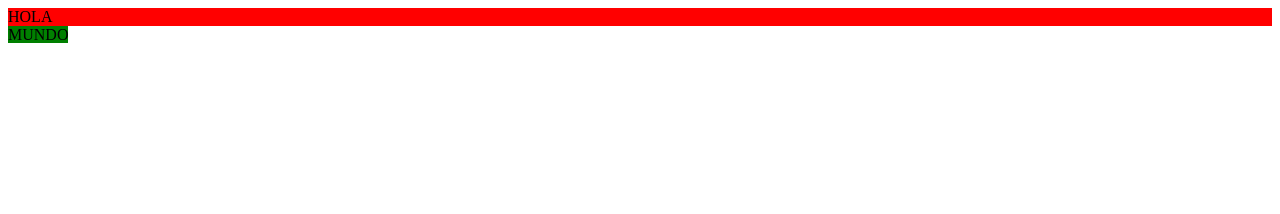
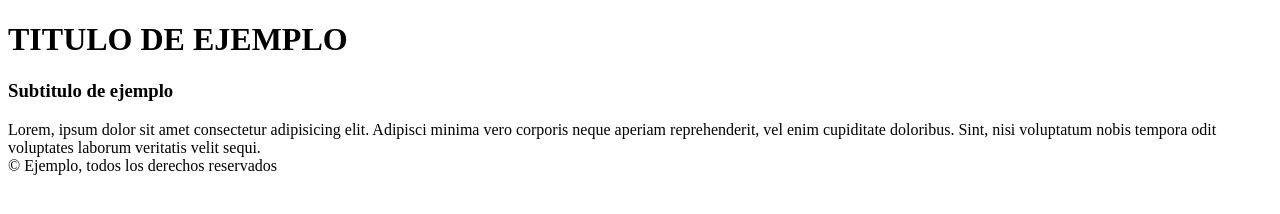
Before and after one commit to AdrielMounzon/tec-web, a plain HTML site: page index.html in a window 1280 px wide. Drawn offline with Linux system fonts and the light colour scheme.

Commit message:
Uso de elementos semánticos

```diff
--- a/index.html
+++ b/index.html
@@ -6,11 +6,15 @@
     <title>Document</title>
 </head>
 <body>
-    <div style="background-color: red;">
-        HOLA
-    </div>
-    <span style="background-color: green;">
-        MUNDO
-    </span>
+    <header>
+        <h1>TITULO DE EJEMPLO</h1>
+        <h3>Subtitulo de ejemplo</h3>
+    </header>
+    <main>
+    Lorem, ipsum dolor sit amet consectetur adipisicing elit. Adipisci minima vero corporis neque aperiam reprehenderit, vel enim cupiditate doloribus. Sint, nisi voluptatum nobis tempora odit voluptates laborum veritatis velit sequi.
+    </main>
+    <footer>
+        © Ejemplo, todos los derechos reservados
+    </footer>
 </body>
 </html>
```
